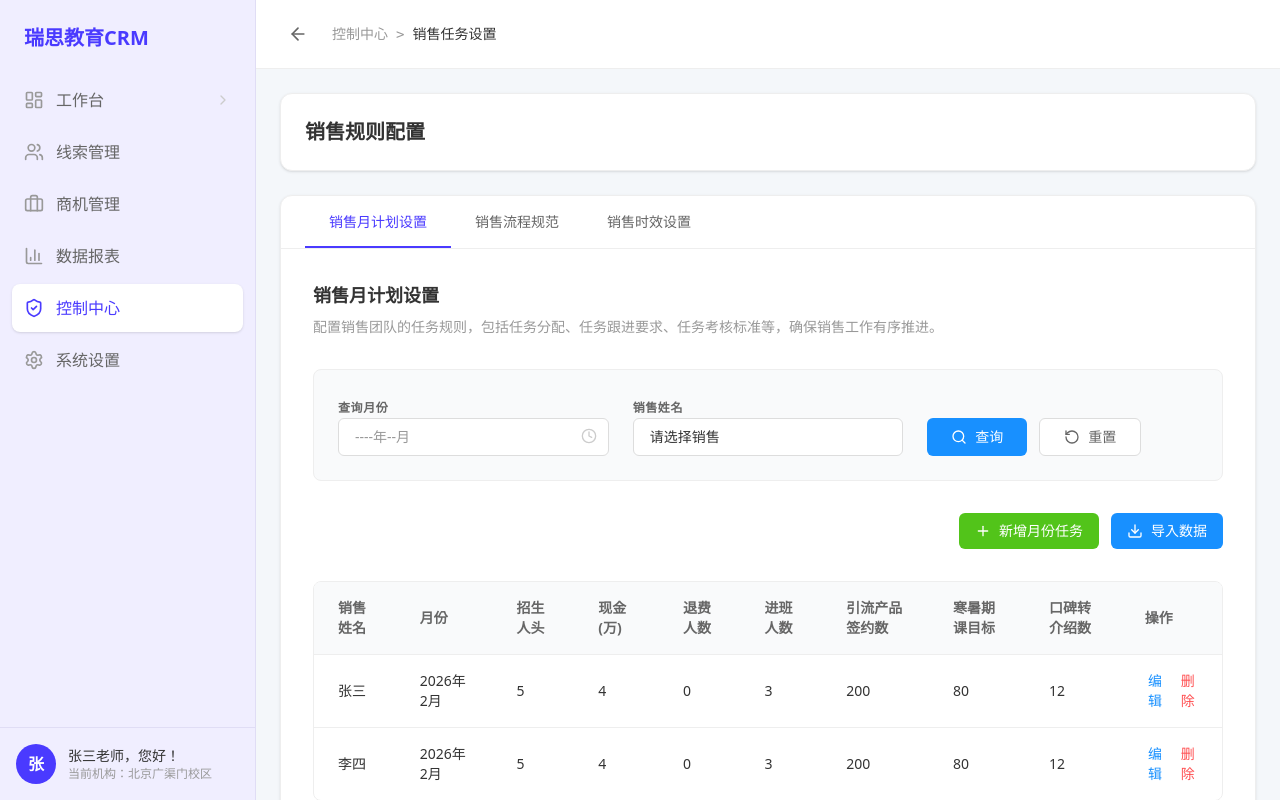
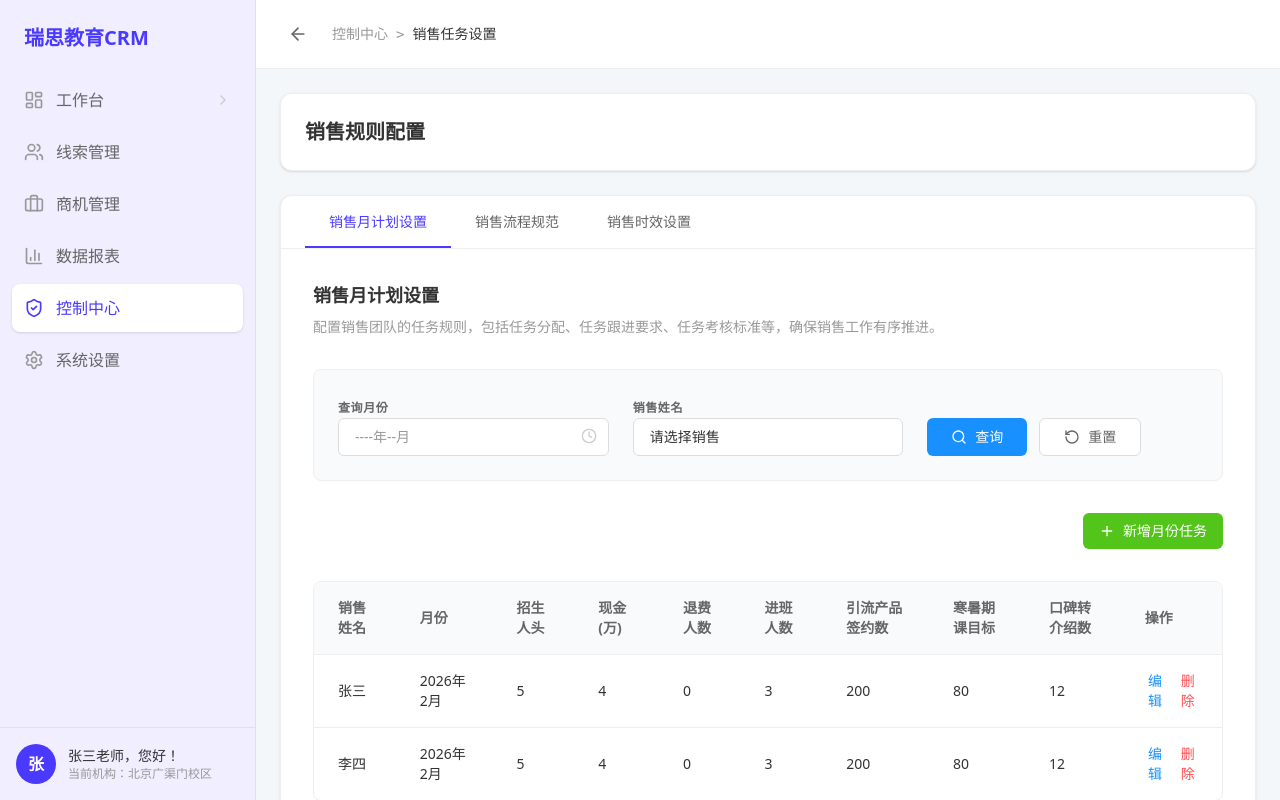
Before and after one commit to Strawberry-codeS/crm-sales-rules-config, a React (Vite) app: page / in a window 1280 px wide. Built offline with nearby package versions, Linux system fonts and the light colour scheme.

Commit message:
UI: Remove 'Import Data' button from MonthlyPlanView

```diff
--- a/src/App.tsx
+++ b/src/App.tsx
@@ -262,10 +262,6 @@ function MonthlyPlanView() {
         >
           <Plus size={16} />
           <span>新增月份任务</span>
-        </button>
-        <button className="bg-[#1890FF] text-white px-4 py-2 rounded-md text-sm font-medium hover:bg-[#40A9FF] transition-colors flex items-center space-x-2">
-          <Download size={16} />
-          <span>导入数据</span>
         </button>
       </div>
 
```
